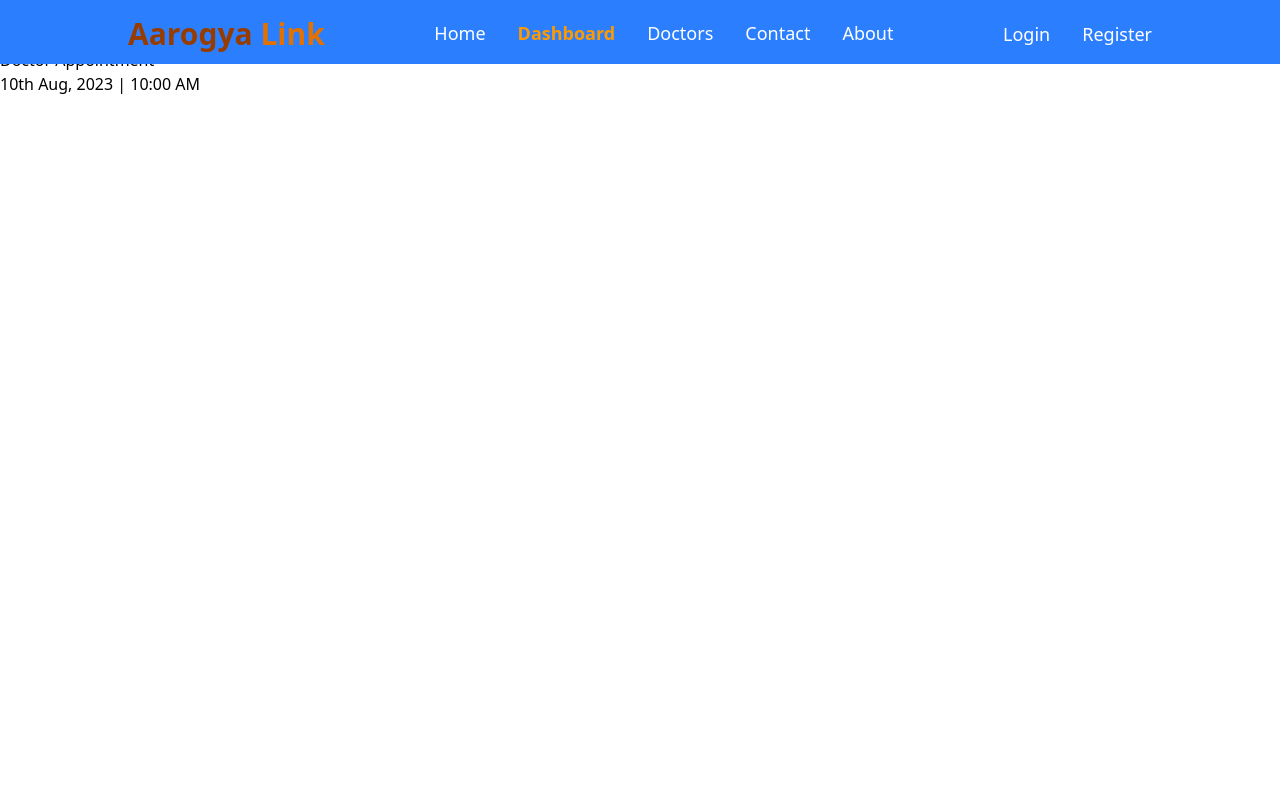
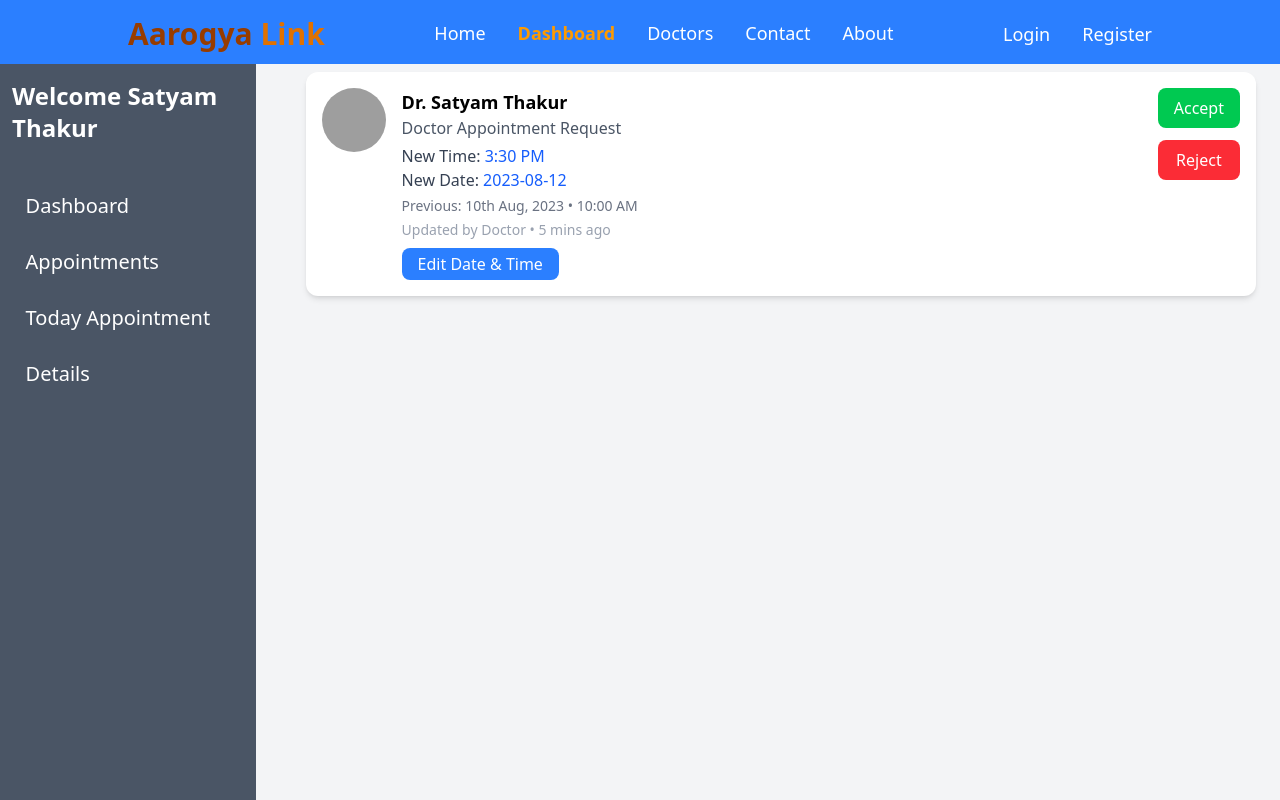
Before and after one commit to thakursatyam317/AarogyaLink, a React (Vite) app in the folder client/: page /doctor/dashboard/notifications in a window 1280 px wide. Built offline with nearby package versions, Linux system fonts and the light colour scheme; grey boxes are pictures that could not be loaded.

Commit message:
feat: enhance Notification component with sidebar navigation and editing functionality for appointment details

```diff
--- a/client/src/pages/dashboard/doctor/Notifiation.jsx
+++ b/client/src/pages/dashboard/doctor/Notifiation.jsx
@@ -1,32 +1,168 @@
-import React from 'react'
+import React, { useState } from "react";
+import { NavLink } from "react-router-dom";
 
-const Notifiation = () => {
+const Notification = () => {
+  const [newDate, setNewDate] = useState("2023-08-12");
+  const [newTime, setNewTime] = useState("15:30");
+  const [isEditing, setIsEditing] = useState(false);
+
+  // convert time like "15:30" → "03:30 PM"
+  const formatTime = (t) => {
+    const [h, m] = t.split(":");
+    const hours = h % 12 || 12;
+    const ampm = h >= 12 ? "PM" : "AM";
+    return `${hours}:${m} ${ampm}`;
+  };
+
   return (
     <>
-    <div>
-      <div>
-        <h1>Notification</h1>
-        <div>
-          <div>
-            <div>
-              <img src="" alt="" />
+      <div className="flex w-full min-h-screen bg-gray-100">
+        {/* ============ Sidebar ============ */}
+        <div className="w-[20%] h-screen bg-gray-600 fixed ">
+          <div className="mt-20">
+            <h1 className="text-white text-2xl font-bold ms-3">
+              Welcome Satyam Thakur
+            </h1>
+          </div>
+          <div className="grid ">
+            <NavLink
+              to="/doctor/dashboard"
+              className="text-white -my-10 text-xl hover:text-gray-300 h-12 w-60 hover:bg-gray-700 rounded-2xl ms-[10%] mt-12"
+            >
+              Dashboard
+            </NavLink>
+            <NavLink
+              to="/doctor/dashboard"
+              className="text-white -my-10 text-xl hover:text-gray-300 h-12 w-60 hover:bg-gray-700 rounded-2xl ms-[10%] mt-12"
+            >
+              Appointments
+            </NavLink>
+            <NavLink
+              to="/doctor/dashboard"
+              className="text-white -my-10 text-xl hover:text-gray-300 h-12 w-60 hover:bg-gray-700 rounded-2xl ms-[10%] mt-12"
+            >
+              Today Appointment
+            </NavLink>
+            <NavLink
+              to="/doctor/dashboard"
+              className="text-white -my-10 text-xl hover:text-gray-300 h-12 w-60 hover:bg-gray-700 rounded-2xl ms-[10%] mt-12"
+            >
+              Details
+            </NavLink>
+          </div>
+        </div>
+
+        {/* ============ Notification Section ============ */}
+        <div className="flex-1 p-6 ml-[22%]">
+          <h1 className="text-2xl font-bold mb-4">Notifications</h1>
+
+          {/* Notification Card */}
+          <div className="bg-white shadow-md rounded-xl p-4 flex items-start gap-4 hover:shadow-lg transition-all">
+            {/* Image */}
+            <img
+              src="https://cdn-icons-png.flaticon.com/512/847/847969.png"
+              alt="profile"
+              className="w-16 h-16 rounded-full object-cover"
+            />
+
+            {/* Content */}
+            <div className="flex-1">
+              <h2 className="text-lg font-semibold">Dr. Satyam Thakur</h2>
+              <p className="text-gray-600">Doctor Appointment Request</p>
+
+              {/* Editing UI */}
+              {isEditing ? (
+                <div className="bg-blue-50 border border-blue-200 p-3 rounded-lg mt-2">
+                  <p className="text-blue-700 font-semibold mb-2">
+                    Edit Date & Time
+                  </p>
+
+                  <div className="flex flex-col gap-3">
+                    {/* Date */}
+                    <div>
+                      <label className="text-sm font-medium">New Date:</label>
+                      <input
+                        type="date"
+                        className="block w-full p-2 border rounded-lg mt-1"
+                        value={newDate}
+                        onChange={(e) => setNewDate(e.target.value)}
+                      />
+                    </div>
+
+                    {/* Time */}
+                    <div>
+                      <label className="text-sm font-medium">New Time:</label>
+                      <input
+                        type="time"
+                        className="block w-full p-2 border rounded-lg mt-1"
+                        value={newTime}
+                        onChange={(e) => setNewTime(e.target.value)}
+                      />
+                    </div>
+                  </div>
+
+                  {/* Buttons */}
+                  <div className="flex gap-3 mt-3">
+                    <button
+                      className="px-4 py-2 bg-green-600 text-white rounded-lg"
+                      onClick={() => setIsEditing(false)}
+                    >
+                      Save
+                    </button>
+                    <button
+                      className="px-4 py-2 bg-gray-400 text-white rounded-lg"
+                      onClick={() => setIsEditing(false)}
+                    >
+                      Cancel
+                    </button>
+                  </div>
+                </div>
+              ) : (
+                <>
+                  {/* Updated Doctor Timing */}
+                  <p className="text-gray-700 font-medium mt-1">
+                    New Time:{" "}
+                    <span className="text-blue-600">{formatTime(newTime)}</span>
+                  </p>
+
+                  <p className="text-gray-700 font-medium">
+                    New Date: <span className="text-blue-600">{newDate}</span>
+                  </p>
+
+                  {/* Previous Timing */}
+                  <p className="text-gray-500 text-sm mt-1">
+                    Previous: 10th Aug, 2023 • 10:00 AM
+                  </p>
+
+                  <p className="text-sm text-gray-400 mt-1">
+                    Updated by Doctor • 5 mins ago
+                  </p>
+
+                  {/* Edit Button */}
+                  <button
+                    className="mt-2 px-4 py-1 bg-blue-500 text-white rounded-lg hover:bg-blue-600"
+                    onClick={() => setIsEditing(true)}
+                  >
+                    Edit Date & Time
+                  </button>
+                </>
+              )}
             </div>
-            <div>
-              <h1>Satyam Thakur</h1>
-              <p>Doctor Appointment</p>
-              <p>10th Aug, 2023 | 10:00 AM</p>
 
-
-
+            {/* Accept / Reject Buttons */}
+            <div className="flex flex-col gap-3">
+              <button className="px-4 py-2 bg-green-500 text-white rounded-lg hover:bg-green-600">
+                Accept
+              </button>
+              <button className="px-4 py-2 bg-red-500 text-white rounded-lg hover:bg-red-600">
+                Reject
+              </button>
             </div>
           </div>
-
         </div>
       </div>
-    </div>
+    </>
+  );
+};
 
-    </>
-  )
-}
-
-export default Notifiation
+export default Notification;
```
Also changed, not shown: 1 other file (tests, documents, lock files or other folders).
